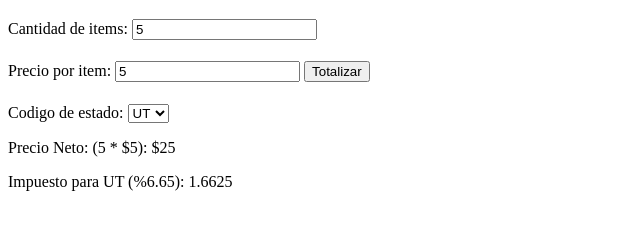
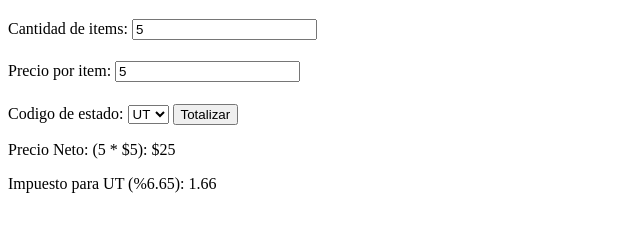
Before and after one commit to Carlitavg/EjercicioDeClase1_IngSoft, a website built with Parcel: page index.html in a window 1280 px wide. Both pictures are taken after typing "5", "5" into the empty fields and a click on the input "Totalizar". Shown: the part 61-292 px from the top of the page, without its empty margins (0-640 px from the left). Built offline with nearby package versions, Linux system fonts and the light colour scheme.

Commit message:
Refactor: cambio ubicacion boton Totalizar, agregado funcion de truncado de decimales

```diff
--- a/index.html
+++ b/index.html
@@ -11,7 +11,6 @@
       <h1></h1>
       <label>Precio por item: </label>
       <input type="number" id="precio_item" />
-      <input type="submit" value="Totalizar" id="totalizador-button" />
       <h1></h1>
       <label for="cod_estados">Codigo de estado:</label>
       <select id="cod_estados" name="cod_estados">
@@ -21,6 +20,7 @@
         <option value="estado4">AL</option>
         <option value="estado5">CA</option>
       </select>
+      <input type="submit" value="Totalizar" id="totalizador-button" />
     </form>
 
     <div id="mostrar"></div>
--- a/src/presenter.js
+++ b/src/presenter.js
@@ -15,7 +15,7 @@ form.addEventListener("submit", (event) => {
   const total = totalizar(cantidad, precio);
   const estado = codigo_estados.options[codigo_estados.selectedIndex].text;
   const tasa = impuesto('UT');
-  const impuesto_valor = valor_impuesto(tasa, total);
+  const impuesto_valor = valor_impuesto(tasa, total).toFixed(2);
   console.log(impuesto_valor);
 
   // div.innerHTML = "<p>" + "cantidad: " + cantidad + "</p>" +
```
